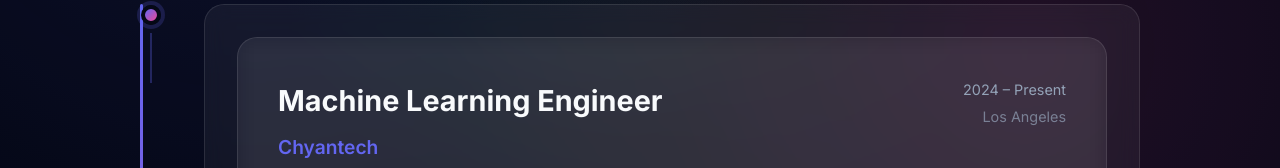
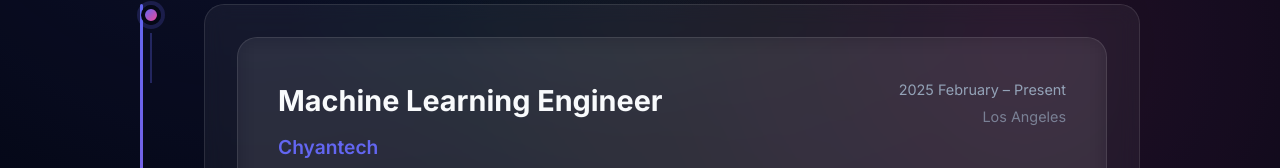
Before and after one commit to anjankrishna07/newportfolio, a React (Vite) app: page /experience in a window 1280 px wide. Shown: the part 511-679 px from the top of the page. Built offline with nearby package versions, Linux system fonts and the light colour scheme.

Commit message:
Update job period for Machine Learning Engineer role

```diff
--- a/src/pages/Experience.jsx
+++ b/src/pages/Experience.jsx
@@ -7,7 +7,7 @@
       role: "Machine Learning Engineer",
       company: "Chyantech",
       location: "Los Angeles",
-      period: "2024 – Present",
+      period: "2025 February – Present",
       title: "Building an Enterprise Knowledge Assistant & visual search systems",
       description: `At Chyantech, I've spent most of my time building things that didn't fully exist yet—at least not in a
       usable form. When I first joined, the idea of an "Enterprise Knowledge Assistant" was more of a hope
```
